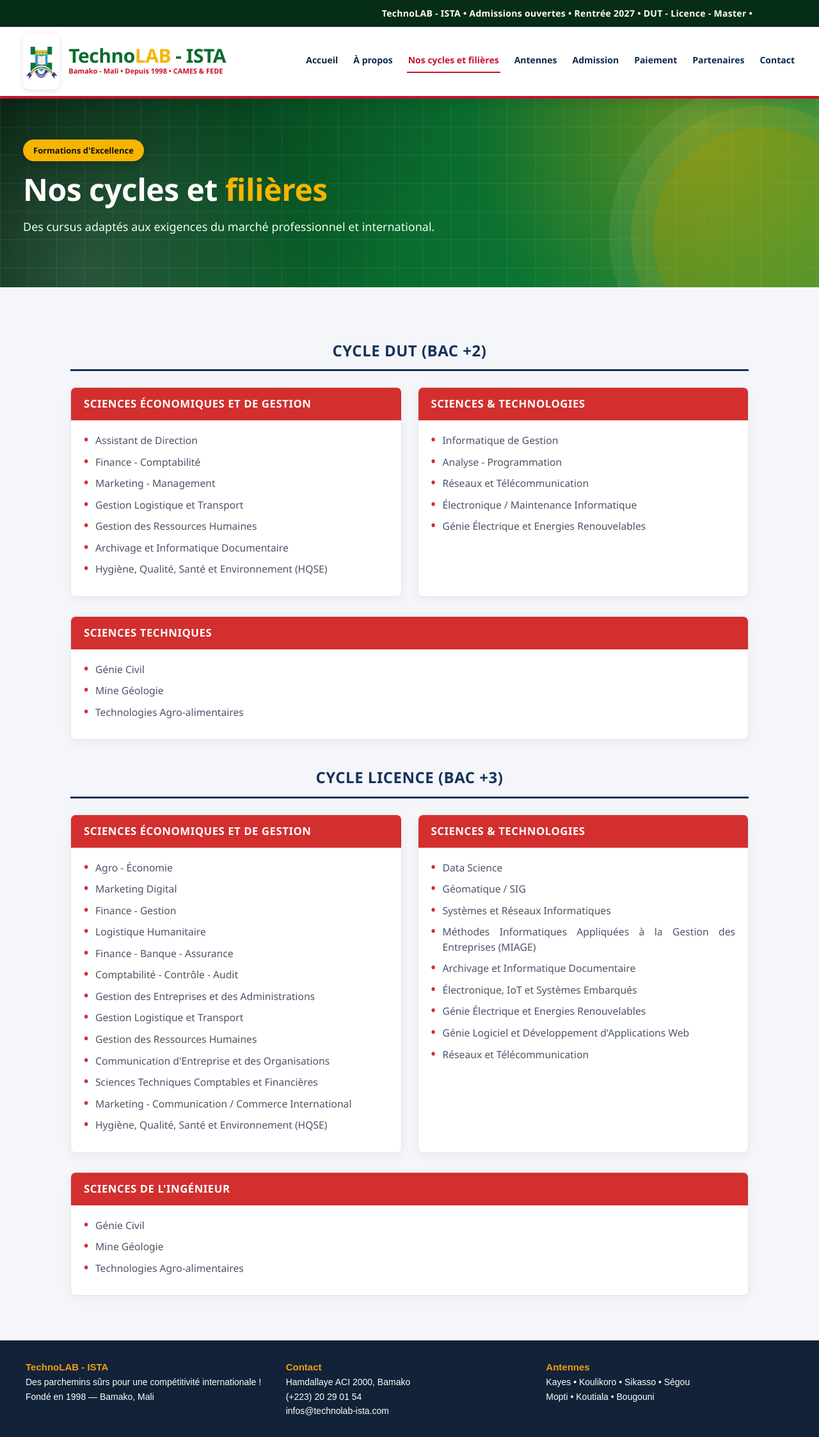
After one commit to At04240/MIAGE, a Java web app: page /formations.jsp in a window 1280 px wide. The commit adds this page. Shown: the whole page at 64% size. Run offline with Tomcat 11, a stand-in JSP engine, Linux system fonts and the light colour scheme.

Commit message:
Mise à jour pages institut et formations (#5) Bintou Camara et Mariam Bagayoko
Update

```diff
--- a/src/main/webapp/admissions.jsp
+++ b/src/main/webapp/admissions.jsp
@@ -46,7 +46,7 @@
 </section>
 
 <footer>
-  <div><b>TechnoLAB - ISTA</b><br>Des parchemins sûrs pour une compétitivité internationale !</div>
+  <div><b>TechnoLAB - ISTA</b><br>Des parchemins sûrs pour une compétitivité internationale !<br>Fondé en 1998 — Bamako, Mali</div>
   <div><b>Contact</b><br>Hamdallaye ACI 2000, Bamako<br>(+223) 20 29 01 54<br>infos@technolab-ista.com</div>
   <div><b>Antennes</b><br>Kayes • Koulikoro • Sikasso • Ségou<br>Mopti • Koutiala • Bougouni</div>
 </footer>
--- /dev/null
+++ b/src/main/webapp/formations.jsp
@@ -0,0 +1,286 @@
+<%@ page contentType="text/html;charset=UTF-8" language="java" %>
+<!DOCTYPE html>
+<html lang="fr">
+<head>
+    <meta charset="UTF-8">
+    <meta name="viewport" content="width=device-width, initial-scale=1.0">
+    <title>Nos cycles et filières | TechnoLAB - ISTA</title>
+    <link rel="stylesheet" href="assets/css/style.css">
+    <style>
+        body {
+            background-color: #f4f6f9;
+            color: #333;
+            margin: 0;
+            padding: 0;
+            display: flex;
+            flex-direction: column;
+            min-height: 100vh;
+        }
+        .main-content {
+            flex: 1;
+            max-width: 1100px;
+            margin: 40px auto;
+            padding: 0 20px;
+            width: 100%;
+            box-sizing: border-box;
+        }
+
+
+        .cycle-section-title {
+            color: #16325c;
+            font-size: 1.5rem;
+            text-align: center;
+            font-weight: bold;
+            margin: 40px 0 25px 0;
+            text-transform: uppercase;
+            letter-spacing: 0.5px;
+            border-bottom: 3px solid #16325c;
+            padding-bottom: 10px;
+        }
+
+
+        .domaines-grid {
+            display: grid;
+            grid-template-columns: repeat(auto-fit, minmax(48%, 1fr));
+            gap: 25px;
+            margin-bottom: 30px;
+        }
+
+
+        .domaine-card {
+            background: #ffffff;
+            border-radius: 8px;
+            box-shadow: 0 4px 15px rgba(0,0,0,0.05);
+            overflow: hidden;
+            border: 1px solid #e2e8f0;
+        }
+
+
+        .domaine-header {
+            background-color: #d32f2f;
+            color: #ffffff;
+            padding: 12px 20px;
+            font-weight: bold;
+            font-size: 1.05rem;
+            text-transform: uppercase;
+            letter-spacing: 0.5px;
+        }
+
+
+        .domaine-body {
+            padding: 20px;
+        }
+
+        .domaine-body ul {
+            list-style: none;
+            padding: 0;
+            margin: 0;
+        }
+
+        .domaine-body li {
+            position: relative;
+            padding-left: 18px;
+            margin-bottom: 10px;
+            color: #4a5568;
+            font-size: 0.98rem;
+            line-height: 1.5;
+            text-align: justify;
+        }
+
+        .domaine-body li::before {
+            content: "•";
+            position: absolute;
+            left: 0;
+            color: #d32f2f;
+            font-weight: bold;
+            font-size: 1.2rem;
+            line-height: 1;
+        }
+
+
+        footer {
+            background-color: #122238;
+            color: #ffffff;
+            padding: 30px 40px;
+            display: flex;
+            justify-content: space-between;
+            flex-wrap: wrap;
+            gap: 20px;
+            margin-top: auto;
+            font-family: Arial, sans-serif;
+            font-size: 14px;
+        }
+        footer div {
+            flex: 1;
+            min-width: 250px;
+            line-height: 1.6;
+        }
+        footer b {
+            color: #f39c12;
+            font-size: 15px;
+        }
+
+        @media (max-width: 768px) {
+            .domaines-grid {
+                grid-template-columns: 1fr;
+            }
+        }
+    </style>
+</head>
+<body>
+
+
+    <div class="topbar">
+        <span>TechnoLAB - ISTA • Admissions ouvertes • Rentrée 2027 • DUT - Licence - Master •&nbsp;</span>
+    </div>
+
+
+    <header class="cartouche">
+        <div class="logo-zone">
+            <img src="assets/img/logo-technolab-ista.png" alt="Logo TechnoLAB-ISTA" class="logo-img">
+            <div class="logo-texte"><span class="logo-techno">Techno<span>LAB</span> - ISTA</span><span class="logo-mali">Bamako - Mali • Depuis 1998 • CAMES &amp; FEDE</span></div>
+        </div>
+        <nav class="menu">
+            <a href="index.jsp">Accueil</a>
+            <a href="institut.jsp">À propos</a>
+            <a href="formations.jsp" class="active">Nos cycles et filières</a>
+            <a href="antennes.jsp">Antennes</a>
+            <a href="admissions.jsp">Admission</a>
+            <a href="paiement.jsp">Paiement</a>
+            <a href="partenaires.jsp">Partenaires</a>
+            <a href="contact.jsp">Contact</a>
+        </nav>
+    </header>
+
+
+    <section class="hero">
+        <div class="hero-contenu">
+            <span class="badge-rentree">Formations d'Excellence</span>
+            <h1>Nos cycles et <span>filières</span></h1>
+            <p>Des cursus adaptés aux exigences du marché professionnel et international.</p>
+        </div>
+    </section>
+
+
+    <div class="main-content">
+
+
+        <div class="cycle-section-title">CYCLE DUT (BAC +2)</div>
+
+        <div class="domaines-grid">
+
+            <div class="domaine-card">
+                <div class="domaine-header">Sciences Économiques et de Gestion</div>
+                <div class="domaine-body">
+                    <ul>
+                        <li>Assistant de Direction</li>
+                        <li>Finance - Comptabilité</li>
+                        <li>Marketing - Management</li>
+                        <li>Gestion Logistique et Transport</li>
+                        <li>Gestion des Ressources Humaines</li>
+                        <li>Archivage et Informatique Documentaire</li>
+                        <li>Hygiène, Qualité, Santé et Environnement (HQSE)</li>
+                    </ul>
+                </div>
+            </div>
+
+
+            <div class="domaine-card">
+                <div class="domaine-header">Sciences & Technologies</div>
+                <div class="domaine-body">
+                    <ul>
+                        <li>Informatique de Gestion</li>
+                        <li>Analyse - Programmation</li>
+                        <li>Réseaux et Télécommunication</li>
+                        <li>Électronique / Maintenance Informatique</li>
+                        <li>Génie Électrique et Energies Renouvelables</li>
+                    </ul>
+                </div>
+            </div>
+        </div>
+
+        <div class="domaines-grid">
+
+            <div class="domaine-card">
+                <div class="domaine-header">Sciences Techniques</div>
+                <div class="domaine-body">
+                    <ul>
+                        <li>Génie Civil</li>
+                        <li>Mine Géologie</li>
+                        <li>Technologies Agro-alimentaires</li>
+                    </ul>
+                </div>
+            </div>
+        </div>
+
+
+
+        <div class="cycle-section-title">CYCLE LICENCE (BAC +3)</div>
+
+        <div class="domaines-grid">
+
+            <div class="domaine-card">
+                <div class="domaine-header">Sciences Économiques et de Gestion</div>
+                <div class="domaine-body">
+                    <ul>
+                        <li>Agro - Économie</li>
+                        <li>Marketing Digital</li>
+                        <li>Finance - Gestion</li>
+                        <li>Logistique Humanitaire</li>
+                        <li>Finance - Banque - Assurance</li>
+                        <li>Comptabilité - Contrôle - Audit</li>
+                        <li>Gestion des Entreprises et des Administrations</li>
+                        <li>Gestion Logistique et Transport</li>
+                        <li>Gestion des Ressources Humaines</li>
+                        <li>Communication d'Entreprise et des Organisations</li>
+                        <li>Sciences Techniques Comptables et Financières</li>
+                        <li>Marketing - Communication / Commerce International</li>
+                        <li>Hygiène, Qualité, Santé et Environnement (HQSE)</li>
+                    </ul>
+                </div>
+            </div>
+
+
+            <div class="domaine-card">
+                <div class="domaine-header">Sciences & Technologies</div>
+                <div class="domaine-body">
+                    <ul>
+                        <li>Data Science</li>
+                        <li>Géomatique / SIG</li>
+                        <li>Systèmes et Réseaux Informatiques</li>
+                        <li>Méthodes Informatiques Appliquées à la Gestion des Entreprises (MIAGE)</li>
+                        <li>Archivage et Informatique Documentaire</li>
+                        <li>Électronique, IoT et Systèmes Embarqués</li>
+                        <li>Génie Électrique et Energies Renouvelables</li>
+                        <li>Génie Logiciel et Développement d'Applications Web</li>
+                        <li>Réseaux et Télécommunication</li>
+                    </ul>
+                </div>
+            </div>
+        </div>
+
+        <div class="domaines-grid">
+
+            <div class="domaine-card">
+                <div class="domaine-header">Sciences de l'Ingénieur</div>
+                <div class="domaine-body">
+                    <ul>
+                        <li>Génie Civil</li>
+                        <li>Mine Géologie</li>
+                        <li>Technologies Agro-alimentaires</li>
+                    </ul>
+                </div>
+            </div>
+        </div>
+
+    </div>
+
+
+    <footer>
+        <div><b>TechnoLAB - ISTA</b><br>Des parchemins sûrs pour une compétitivité internationale !<br>Fondé en 1998 — Bamako, Mali</div>
+         <div><b>Contact</b><br>Hamdallaye ACI 2000, Bamako<br>(+223) 20 29 01 54<br>infos@technolab-ista.com</div>
+         <div><b>Antennes</b><br>Kayes • Koulikoro • Sikasso • Ségou<br>Mopti • Koutiala • Bougouni</div>
+    </footer>
+
+</body>
+</html>
```
Also changed, not shown: src/main/webapp/institut.jsp (added, +256 -0 lines).
